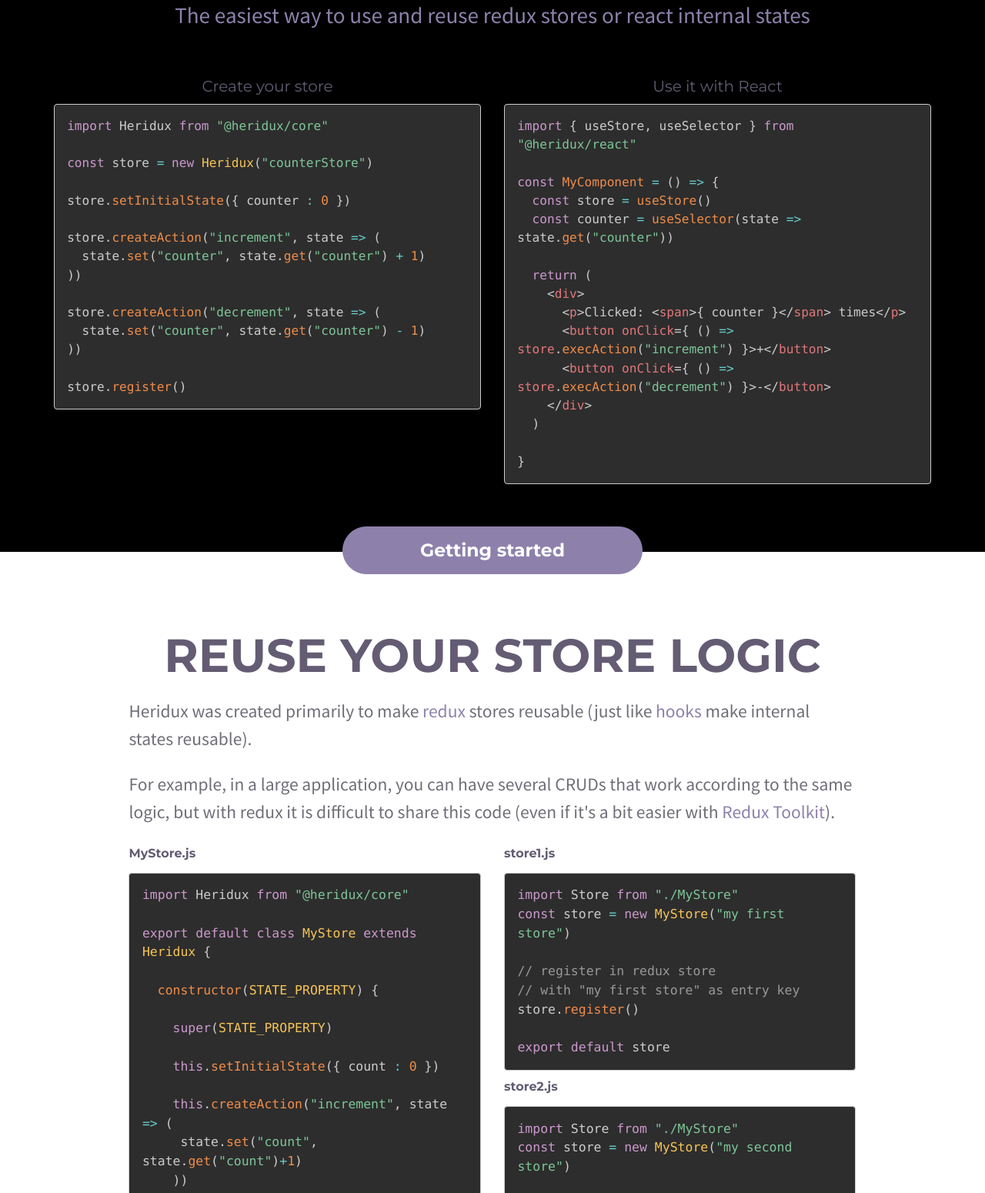
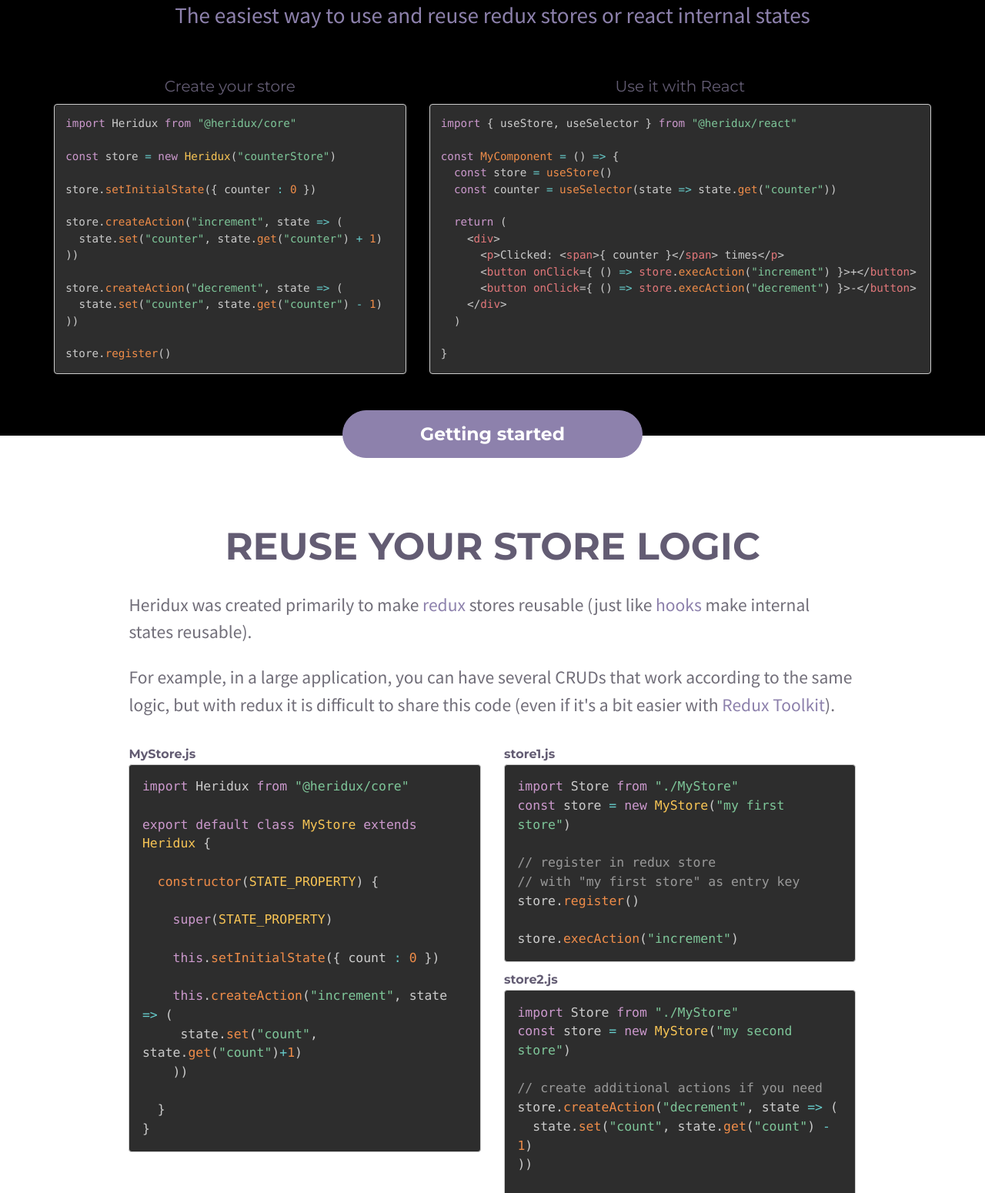
Before and after one commit to Heridux/heridux-website, a plain HTML site: page index.html in a window 1280 px wide. Shown: the part 234-1784 px from the top of the page at 77% size. Drawn offline with Linux system fonts and the light colour scheme.

Commit message:
style adjustments

```diff
--- a/index.html
+++ b/index.html
@@ -78,7 +78,7 @@
 				<!-- <span class="info">Few lines of code to make </span> -->
 			</div>
 			<div class="row">
-        <div class="col col-md-6">
+        <div class="col col-lg-5">
           <h4>Create your store</h4>
 			<pre><code class="language-javascript">import Heridux from "@heridux/core"
 
@@ -96,7 +96,7 @@ store.createAction("decrement", state => (
 
 store.register()</code></pre>
         </div>
-        <div class="col col-md-6">
+        <div class="col col-lg-7">
           <h4>Use it with React</h4>
 				  <pre><code class="language-jsx">import { useStore, useSelector } from "@heridux/react"
 
@@ -133,7 +133,7 @@ const MyComponent = () => {
           <p>For example, in a large application, you can have several CRUDs that work according to the same logic, but with redux it is difficult to share this code
             (even if it's a bit easier with <a href="https://redux-toolkit.js.org/api/createSlice">Redux Toolkit</a>).</p>
           <div class="row">
-            <div class="col col-md-6">
+            <div class="col col-lg-6">
               <h4>MyStore.js</h4>
               <pre><code class="language-javascript">import Heridux from "@heridux/core"
 
@@ -152,7 +152,7 @@ export default class MyStore extends Heridux {
   }
 }</code></pre>
             </div>
-            <div class="col col-md-6">
+            <div class="col col-lg-6">
               <div>
                 <h4>store1.js</h4>
                   <pre><code class="language-javascript">import Store from "./MyStore"
@@ -162,21 +162,22 @@ const store = new MyStore("my first store")
 // with "my first store" as entry key
 store.register()
 
-export default store</code></pre>
+store.execAction("increment")</code></pre>
               </div>
               <div>
                 <h4>store2.js</h4>
                   <pre><code class="language-javascript">import Store from "./MyStore"
 const store = new MyStore("my second store")
 
-// create specific actions if you need
-store.createAction("multiply", (state, { multiplier }) => (
-  state.set("count", state.get("count")  * multiplier)
+// create additional actions if you need
+store.createAction("decrement", state => (
+  state.set("count", state.get("count") - 1)
 ))
 
 store.register()
 
-export default store</code></pre>
+store.execAction("increment")
+store.execAction("decrement")</code></pre>
               </div>
             </div>
           </div>
```
Also changed, not shown: css/all.css.
